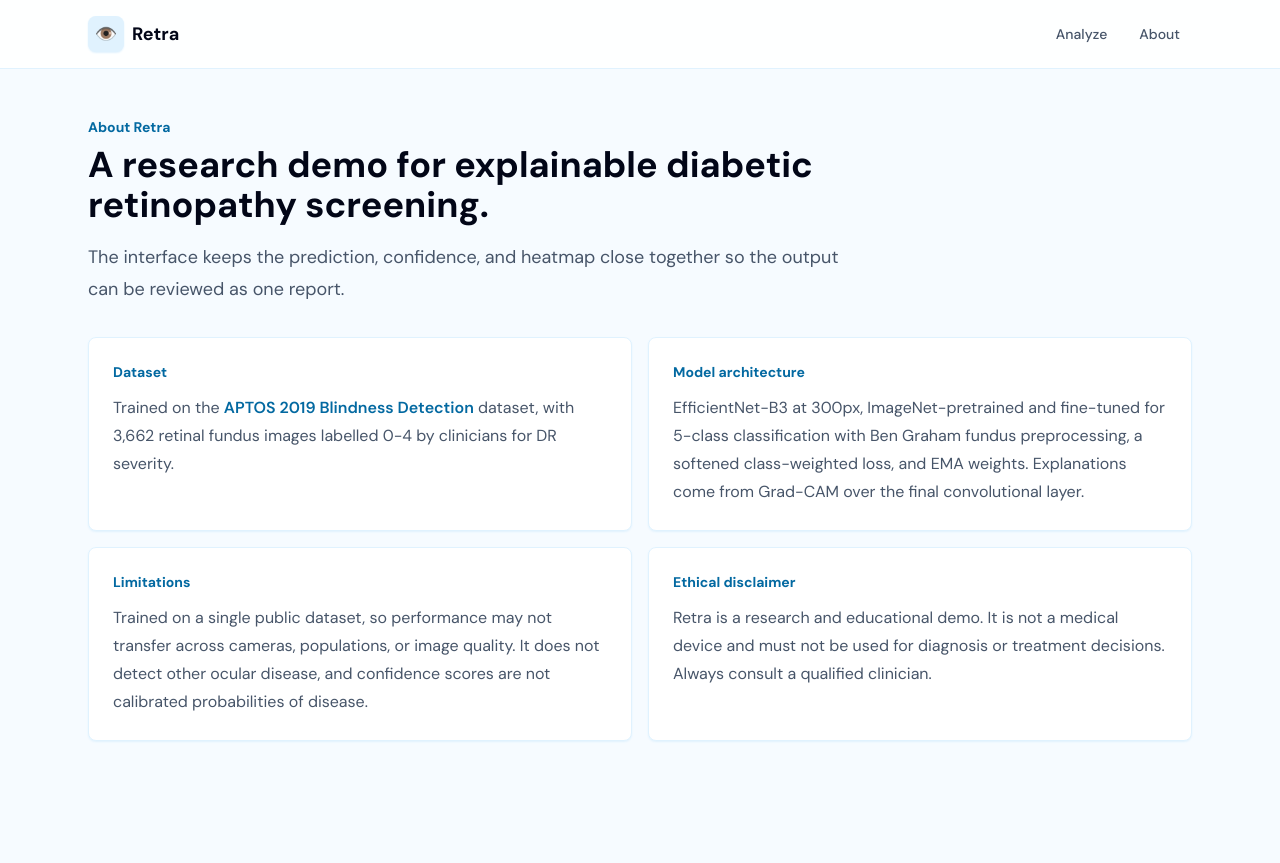
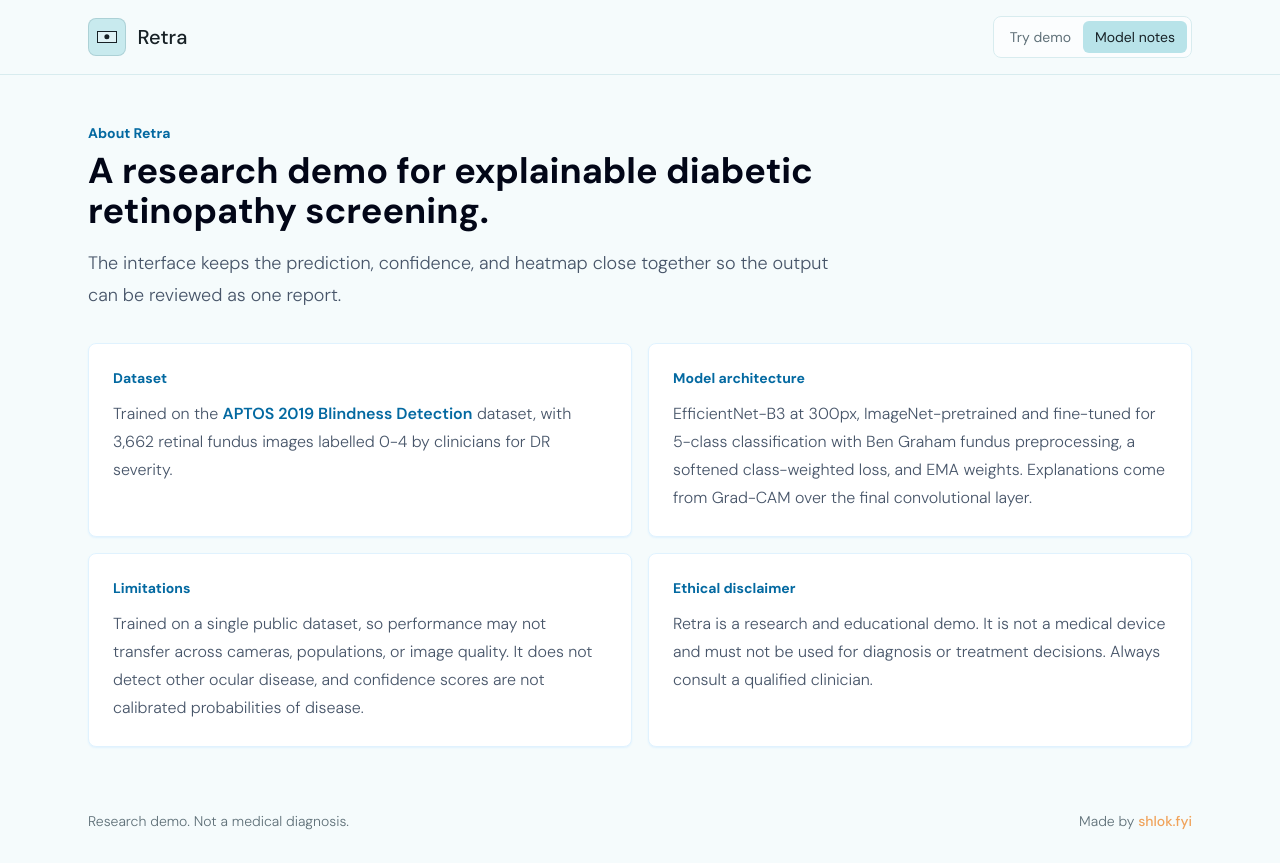
Before and after one commit to shlokrj/retra, a Next.js app in the folder frontend/: page /about in a window 1280 px wide. Before the commit the page ends 800 px from the top, so only its background shows below. Built offline with nearby package versions, Linux system fonts and the light colour scheme.

Commit message:
softened the app shell

```diff
--- /dev/null
+++ b/frontend/app/components/eye-mark.tsx
@@ -0,0 +1,22 @@
+"use client";
+
+import { useState } from "react";
+
+export function EyeMark() {
+  const [blinkId, setBlinkId] = useState(0);
+
+  return (
+    <button
+      type="button"
+      className="eye-mark"
+      aria-label="Blink Retra eye"
+      onClick={() => setBlinkId((id) => id + 1)}
+    >
+      <span
+        key={blinkId}
+        aria-hidden="true"
+        className={blinkId > 0 ? "eye-mark-eye eye-mark-click-blink" : "eye-mark-eye"}
+      />
+    </button>
+  );
+}
--- /dev/null
+++ b/frontend/app/components/site-footer.tsx
@@ -0,0 +1,18 @@
+export function SiteFooter() {
+  return (
+    <footer className="mx-auto flex max-w-6xl flex-col gap-2 px-5 pb-8 pt-4 text-sm font-light text-[color:var(--muted)] sm:flex-row sm:items-center sm:justify-between sm:px-6">
+      <p>Research demo. Not a medical diagnosis.</p>
+      <p>
+        Made by{" "}
+        <a
+          href="https://shlok.fyi/"
+          target="_blank"
+          rel="noreferrer"
+          className="site-credit-link font-medium"
+        >
+          shlok.fyi
+        </a>
+      </p>
+    </footer>
+  );
+}
--- /dev/null
+++ b/frontend/app/components/site-header.tsx
@@ -0,0 +1,56 @@
+"use client";
+
+import Link from "next/link";
+import { usePathname } from "next/navigation";
+import { EyeMark } from "./eye-mark";
+
+const navItems = [
+  { href: "/analyze", label: "Try demo" },
+  { href: "/about", label: "Model notes" },
+];
+
+export function SiteHeader() {
+  const pathname = usePathname();
+
+  return (
+    <header className="sticky top-0 z-40 border-b border-[color:var(--line)] bg-[rgba(245,251,252,0.84)] backdrop-blur-xl">
+      <nav
+        aria-label="Primary"
+        className="mx-auto flex max-w-6xl items-center justify-between px-5 py-4 sm:px-6"
+      >
+        <div className="flex items-center gap-3">
+          <EyeMark />
+          <Link
+            href="/"
+            className="text-xl font-medium text-[color:var(--ink)] transition hover:text-[color:var(--powder-ink)]"
+          >
+            Retra
+          </Link>
+        </div>
+
+        <div
+          className="flex items-center rounded-lg border border-[color:var(--line)] bg-white/55 p-1 text-sm font-normal text-[color:var(--muted)]"
+        >
+          {navItems.map((item) => {
+            const active = pathname === item.href;
+
+            return (
+              <Link
+                key={item.href}
+                href={item.href}
+                aria-current={active ? "page" : undefined}
+                className={`rounded-md px-3 py-1.5 transition ${
+                  active
+                    ? "bg-[color:var(--powder-blue)] text-[color:var(--ink)]"
+                    : "hover:bg-white hover:text-[color:var(--powder-ink)]"
+                }`}
+              >
+                {item.label}
+              </Link>
+            );
+          })}
+        </div>
+      </nav>
+    </header>
+  );
+}
--- a/frontend/app/globals.css
+++ b/frontend/app/globals.css
@@ -4,28 +4,41 @@
 
 :root {
   color-scheme: light;
-  background: #f6fbff;
+  --powder-blue: #b8e3e9;
+  --powder-50: #f5fbfc;
+  --powder-100: #e8f6f8;
+  --powder-200: #d3edf1;
+  --powder-300: #b8e3e9;
+  --powder-ink: #1e555f;
+  --ink: #172126;
+  --muted: #5f7078;
+  --line: #d8ecef;
+  --maker-orange: #f0a35b;
+  --maker-gold: #ffd466;
+  background: var(--powder-50);
 }
 
 html {
-  background: #f6fbff;
+  background: var(--powder-50);
 }
 
 body {
   min-height: 100vh;
   font-family: var(--font-dm-sans), "DM Sans", ui-sans-serif, system-ui,
     sans-serif;
-  @apply bg-[#f6fbff] text-slate-900 antialiased;
+  font-weight: 300;
+  @apply bg-[color:var(--powder-50)] text-[color:var(--ink)] antialiased;
 }
 
 ::selection {
-  @apply bg-sky-200 text-slate-950;
+  background: var(--powder-blue);
+  color: var(--ink);
 }
 
-@keyframes fade-up {
+@keyframes gentle-in {
   from {
     opacity: 0;
-    transform: translateY(14px);
+    transform: translateY(6px);
   }
 
   to {
@@ -34,51 +47,119 @@ body {
   }
 }
 
-@keyframes float-soft {
-  0%,
-  100% {
-    transform: translateY(0);
+@keyframes fill-bar {
+  from {
+    transform: scaleX(0);
   }
 
-  50% {
-    transform: translateY(-8px);
+  to {
+    transform: scaleX(1);
   }
 }
 
-@keyframes fill-bar {
-  from {
-    width: 0;
-  }
-}
-
-@keyframes soft-pulse {
+@keyframes quiet-pulse {
   0%,
   100% {
-    opacity: 0.55;
-    transform: scale(1);
+    opacity: 0.62;
   }
 
   50% {
     opacity: 1;
-    transform: scale(1.08);
+  }
+}
+
+@keyframes eye-blink {
+  0%,
+  100% {
+    transform: scaleY(1);
+  }
+
+  45%,
+  55% {
+    transform: scaleY(0.08);
+  }
+}
+
+@keyframes eye-idle-blink {
+  0%,
+  88%,
+  92%,
+  100% {
+    transform: scaleY(1);
+  }
+
+  90% {
+    transform: scaleY(0.12);
   }
 }
 
 @layer utilities {
-  .animate-fade-up {
-    animation: fade-up 560ms ease-out both;
+  .animate-gentle-in {
+    animation: gentle-in 420ms ease-out both;
   }
 
-  .animate-float-soft {
-    animation: float-soft 7s ease-in-out infinite;
+  .animate-fade-up {
+    animation: gentle-in 420ms ease-out both;
   }
 
   .animate-fill-bar {
-    animation: fill-bar 850ms ease-out both;
+    animation: fill-bar 620ms ease-out both;
+    transform-origin: left;
+  }
+
+  .animate-quiet-pulse {
+    animation: quiet-pulse 2.4s ease-in-out infinite;
   }
 
   .animate-soft-pulse {
-    animation: soft-pulse 2.2s ease-in-out infinite;
+    animation: quiet-pulse 2.4s ease-in-out infinite;
+  }
+
+  .surface {
+    border: 1px solid var(--line);
+    background: rgba(255, 255, 255, 0.72);
+    box-shadow: 0 18px 48px rgba(71, 119, 129, 0.08);
+  }
+
+  .surface-flat {
+    border: 1px solid var(--line);
+    background: rgba(255, 255, 255, 0.58);
+  }
+
+  .powder-button {
+    border: 1px solid rgba(30, 85, 95, 0.14);
+    background: var(--powder-blue);
+    color: var(--ink);
+    transition:
+      background 180ms ease,
+      border-color 180ms ease,
+      transform 180ms ease;
+  }
+
+  .powder-button:hover {
+    border-color: rgba(30, 85, 95, 0.24);
+    background: #c7ebef;
+    transform: translateY(-1px);
+  }
+
+  .powder-button:disabled:hover {
+    transform: none;
+  }
+
+  .quiet-button {
+    border: 1px solid var(--line);
+    background: rgba(255, 255, 255, 0.6);
+    color: var(--powder-ink);
+    transition:
+      background 180ms ease,
+      border-color 180ms ease,
+      transform 180ms ease;
+  }
+
+  .quiet-button:hover {
+    border-color: var(--powder-blue);
+    background: rgba(255, 255, 255, 0.86);
+    transform: translateY(-1px);
   }
 
   .delay-100 {
@@ -94,6 +175,73 @@ body {
   }
 }
 
+.eye-mark {
+  display: grid;
+  width: 2.35rem;
+  height: 2.35rem;
+  place-items: center;
+  border: 1px solid rgba(30, 85, 95, 0.16);
+  border-radius: 0.5rem;
+  background: rgba(184, 227, 233, 0.72);
+  color: var(--ink);
+  transition:
+    background 180ms ease,
+    border-color 180ms ease,
+    transform 180ms ease;
+}
+
+.eye-mark:hover {
+  border-color: rgba(30, 85, 95, 0.28);
+  background: var(--powder-blue);
+  transform: translateY(-1px);
+}
+
+.eye-mark:focus-visible {
+  outline: 2px solid rgba(240, 163, 91, 0.5);
+  outline-offset: 3px;
+}
+
+.eye-mark-eye {
+  position: relative;
+  display: block;
+  width: 1.24rem;
+  height: 0.76rem;
+  border: 1.7px solid currentColor;
+  border-radius: 999px 999px 999px 999px / 82% 82% 82% 82%;
+  background: rgba(255, 255, 255, 0.42);
+  transform-origin: center;
+  animation: eye-idle-blink 8s ease-in-out infinite;
+}
+
+.eye-mark-eye::after {
+  content: "";
+  position: absolute;
+  top: 50%;
+  left: 50%;
+  width: 0.33rem;
+  height: 0.33rem;
+  border-radius: 999px;
+  background: currentColor;
+  transform: translate(-50%, -50%);
+}
+
+.eye-mark-click-blink {
+  animation: eye-blink 440ms ease-in-out 1;
+}
+
+.site-credit-link {
+  color: var(--maker-orange);
+  transition:
+    color 180ms ease,
+    transform 180ms ease;
+}
+
+.site-credit-link:hover,
+.site-credit-link:focus-visible {
+  color: var(--maker-gold);
+  transform: translateY(-1px);
+}
+
 @media (prefers-reduced-motion: reduce) {
   *,
   *::before,
@@ -103,4 +251,8 @@ body {
     animation-iteration-count: 1 !important;
     transition-duration: 0.01ms !important;
   }
+
+  .eye-mark-eye {
+    animation: none;
+  }
 }
--- a/frontend/app/layout.tsx
+++ b/frontend/app/layout.tsx
@@ -1,10 +1,12 @@
 import type { Metadata } from "next";
 import { DM_Sans } from "next/font/google";
-import Link from "next/link";
+import { SiteFooter } from "./components/site-footer";
+import { SiteHeader } from "./components/site-header";
 import "./globals.css";
 
 const dmSans = DM_Sans({
   subsets: ["latin"],
+  weight: ["300", "400", "500", "600", "700"],
   display: "swap",
   variable: "--font-dm-sans",
 });
@@ -23,40 +25,11 @@ export default function RootLayout({
   return (
     <html lang="en" className={dmSans.variable}>
       <body>
-        <header className="sticky top-0 z-40 border-b border-sky-100 bg-white/85 backdrop-blur-xl">
-          <nav className="mx-auto flex max-w-6xl items-center justify-between px-5 py-4 sm:px-6">
-            <Link
-              href="/"
-              aria-label="Retra home"
-              className="flex items-center gap-2 text-lg font-bold text-slate-950 transition hover:text-sky-700"
-            >
-              <span
-                aria-hidden="true"
-                className="grid size-9 place-items-center rounded-lg bg-sky-100 text-lg text-sky-700 shadow-sm shadow-sky-100"
-              >
-                👁️
-              </span>
-              <span>Retra</span>
-            </Link>
-            <div className="flex items-center gap-2 text-sm font-medium text-slate-600">
-              <Link
-                href="/analyze"
-                className="rounded-lg px-3 py-2 transition hover:bg-sky-50 hover:text-sky-700"
-              >
-                Analyze
-              </Link>
-              <Link
-                href="/about"
-                className="rounded-lg px-3 py-2 transition hover:bg-sky-50 hover:text-sky-700"
-              >
-                About
-              </Link>
-            </div>
-          </nav>
-        </header>
+        <SiteHeader />
         <div className="mx-auto max-w-6xl px-5 py-8 sm:px-6 lg:py-12">
           {children}
         </div>
+        <SiteFooter />
       </body>
     </html>
   );
```
